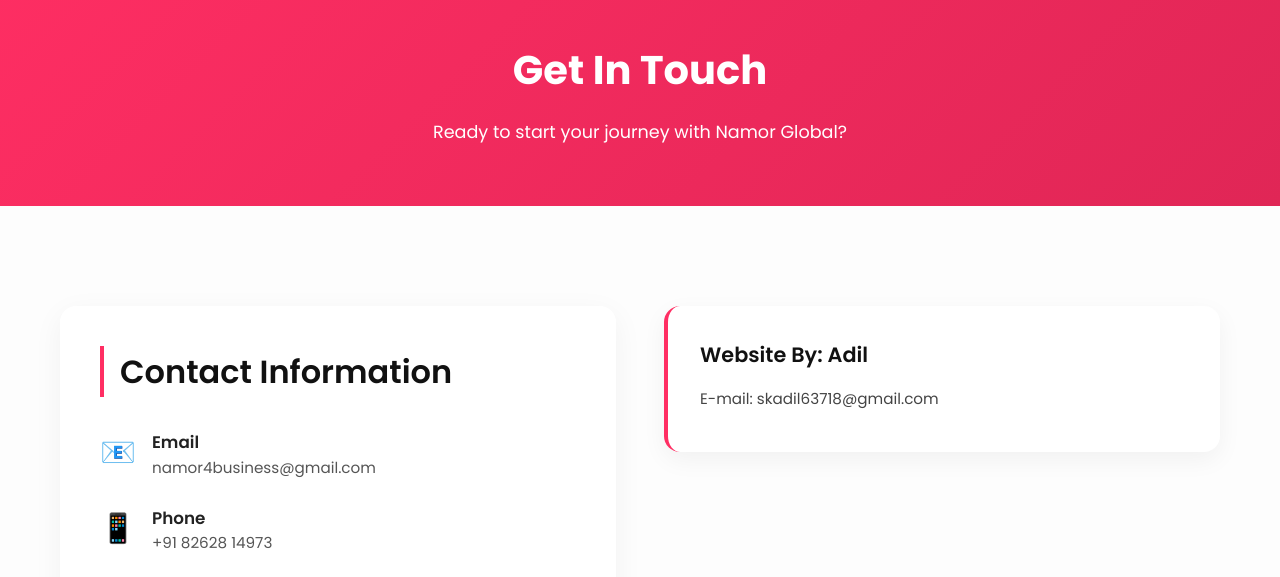
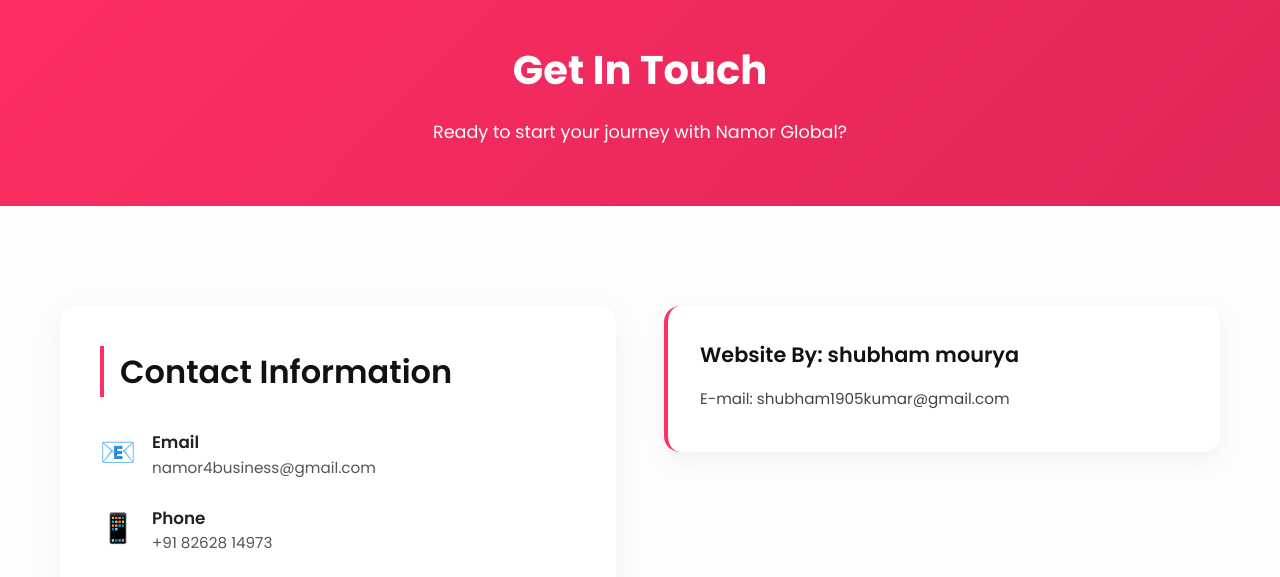
Before and after one commit to namorglobal/Namor-Global, a plain HTML site: page contact.html in a window 1280 px wide. Shown: the part 82-659 px from the top of the page. Drawn offline with Linux system fonts and the light colour scheme.

Commit message:
Update contact.html
website by

```diff
--- a/contact.html
+++ b/contact.html
@@ -112,8 +112,8 @@
                 </div>
 
                     <div class="office-hours">
-                        <h3>Website By: Adil</h3>
-                        <p>E-mail: skadil63718@gmail.com </p>
+                        <h3>Website By: shubham mourya</h3>
+                        <p>E-mail: shubham1905kumar@gmail.com </p>
 
                     </div>
             </div>
```
